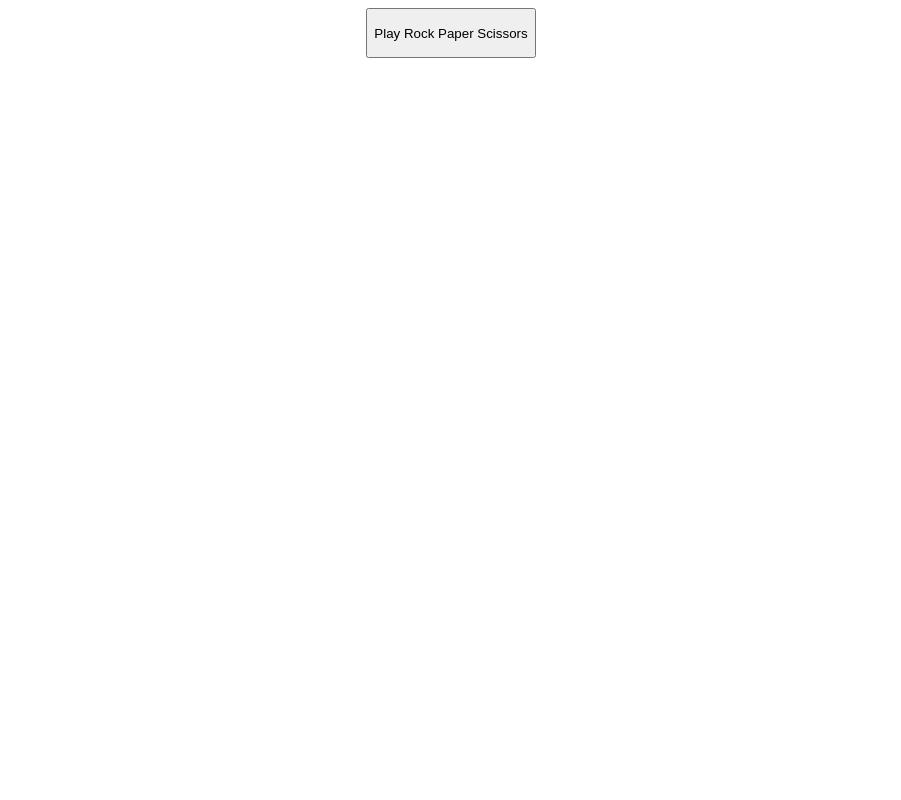
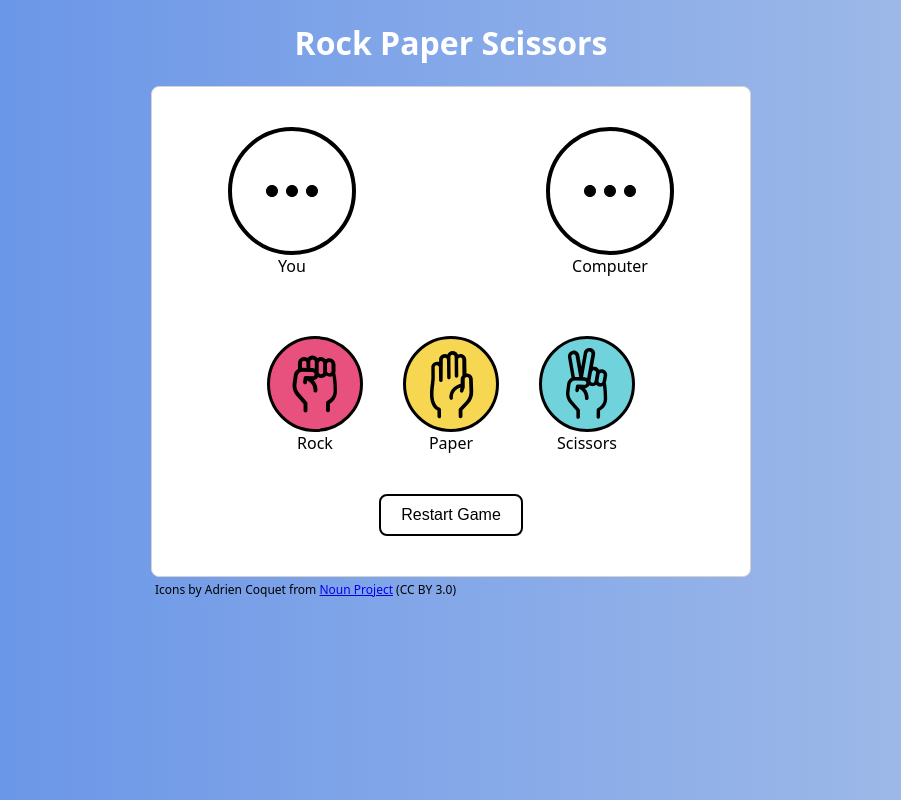
Before and after one commit to kosmik7/odin-rock-paper-scissors, a plain HTML site: page index.html in a window 1280 px wide. Shown: the whole page, without its empty margins (189-1090 px from the left). Drawn offline with Linux system fonts and the light colour scheme.

Commit message:
Add the UI

```diff
--- a/index.html
+++ b/index.html
@@ -1,5 +1,6 @@
 <!DOCTYPE html>
 <html lang="en">
+
 <head>
     <meta charset="UTF-8">
     <meta name="viewport" content="width=device-width, initial-scale=1.0">
@@ -8,9 +9,44 @@
     <script src="script.js" defer></script>
     <title>Rock Paper Scissors</title>
 </head>
+
 <body>
-    <wrapper style="display: flex; justify-content: center;">
-        <button id="btn" style="height: 50px;">Play Rock Paper Scissors</button>
-    </wrapper>
+    <h1>Rock Paper Scissors</h1>
+    <div class="container">
+        <div class="game">
+            <div class="result-icons">
+                <div>
+                    <img id="human-ico" class="ico" src="./images/ico-pending.svg" alt="" width="128px" height="128px">
+                    <span>You</span>
+                </div>
+                <p id="result-score"></p>
+                <div>
+                    <img id="computer-ico" class="ico" src="./images/ico-pending.svg" alt="" width="128px" height="128px">
+                    <span>Computer</span>
+                </div>
+            </div>
+            <div class="result-text">
+                <p id="result-round"></p>
+                <p id="result-game"></p>
+            </div>
+            <div id="choices">
+                <div aria-label="rock">
+                    <img class="ico" src="./images/ico-rock.svg" alt="rock icon" width="96px" height="96px">
+                    <span>Rock</span>
+                </div>
+                <div aria-label="paper">
+                    <img class="ico" src="./images/ico-paper.svg" alt="paper icon" width="96px" height="96px">
+                    <span>Paper</span>
+                </div>
+                <div aria-label="scissors">
+                    <img class="ico" src="./images/ico-scissors.svg" alt="scissors icon" width="96px" height="96px">
+                    <span>Scissors</span>
+                </div>
+            </div>
+            <button id="reset-button">Restart Game</button>
+        </div>
+        <p class="credits">Icons by Adrien Coquet from <a href="https://thenounproject.com/icon/game-3971461" target="_blank" title="Game Icons">Noun Project</a> (CC BY 3.0)</p>
+    </div>
 </body>
+
 </html>
--- a/style.css
+++ b/style.css
@@ -35,3 +35,97 @@ video {
 
 /* base */
 :root {
+    --bg-color: linear-gradient(to right, #6190e8, #a7bfe8);;
+}
+
+body {
+    margin: 0;
+    background: var(--bg-color);
+    font-family: system-ui, sans-serif;
+    font-size: 1rem;
+}
+
+h1 {
+    text-align: center;
+    color: #fff;
+}
+
+.container {
+    margin: auto;
+    max-width: 600px;
+}
+
+.game {
+    padding: 40px 20px;
+    background-color: #fff;
+    border-radius: 8px;
+    border: 1px solid lightgray;
+    text-align: center;
+    font-weight: 500;
+}
+
+.result-text {
+    margin-top: 19px;
+    display: flex;
+    flex-direction: column;
+    font-size: 1.5rem;
+}
+
+.result-text p {
+    margin: 0;
+}
+
+#result-game {
+    font-weight: 500;
+}
+
+.result-icons {
+    display: flex;
+    justify-content: center;
+    align-items: center;
+    gap: 20px;
+    font-weight: 500;
+}
+
+#result-score {
+    width: 150px;
+    display: flex;
+    flex-direction: column;
+    font-size: 1.75rem;
+    padding-bottom: 32px; /* align the score with icons only */
+}
+
+#choices {
+    margin-top: 40px;
+    display: flex;
+    justify-content: center;
+    gap: 40px;
+}
+
+#choices img {
+    transition: all .1s ease-in-out;
+}
+
+#choices img:hover {
+    transform: scale(1.1);
+}
+
+button {
+    margin-top: 40px;
+    padding: 10px 20px;
+    border-radius: 8px;
+    border: none;
+    border: 2px solid #000;
+    background-color: transparent;
+    font-size: 1rem;
+}
+
+button:hover {
+    background-color: #000;
+    color: #fff
+}
+
+.credits {
+    margin: 4px 4px;
+    font-size: 0.75rem;
+}
```
Also changed, not shown: images/ico-paper.svg (added), images/ico-pending.svg (added), images/ico-rock.svg (added), images/ico-scissors.svg (added).
